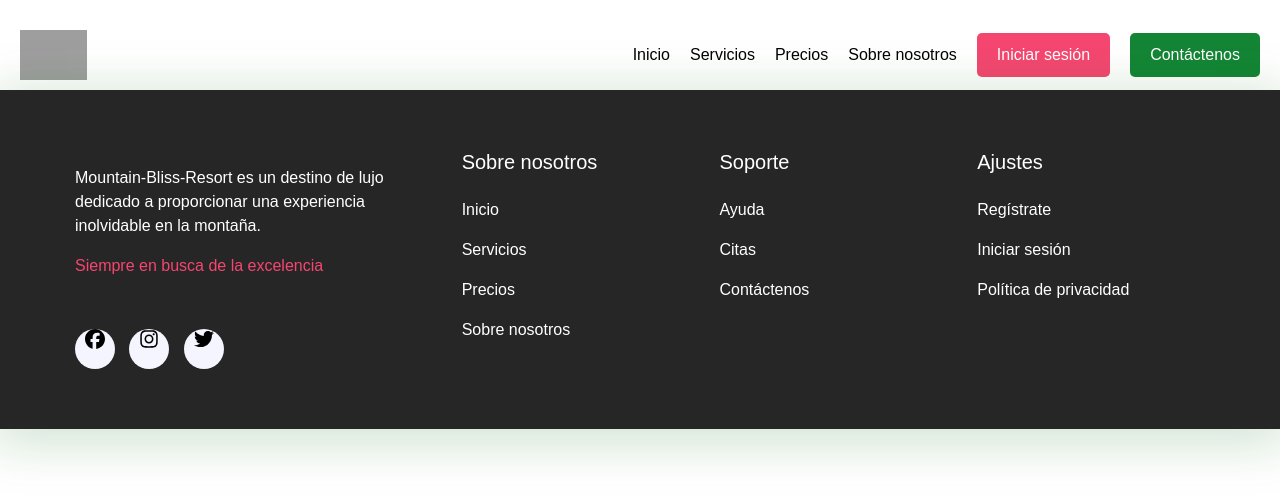
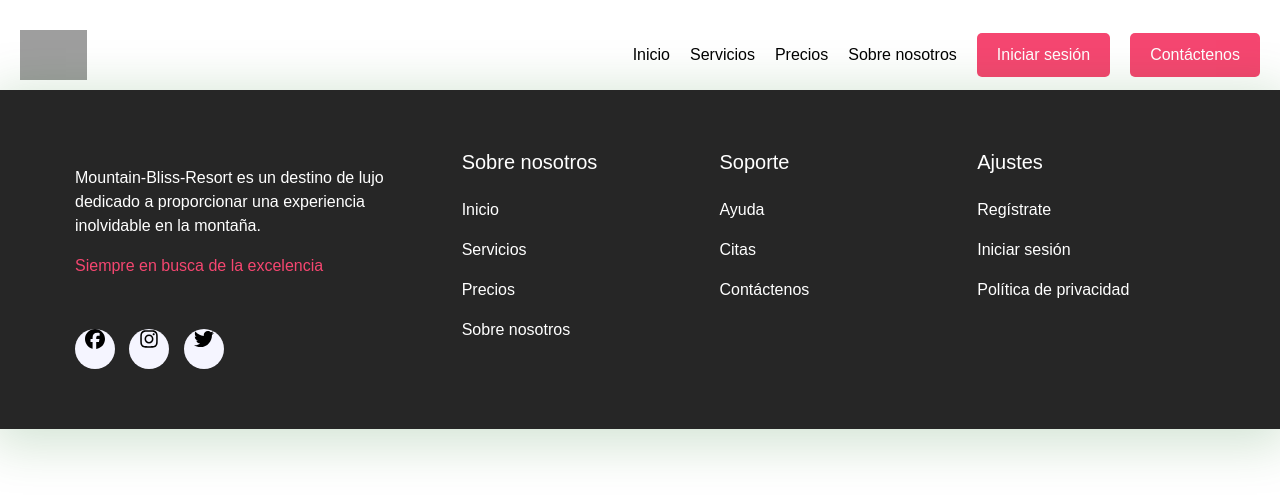
Before and after one commit to JosueBrenes/Mountain-Bliss-Resort, a PHP site: the page made by views/templates/head.php in a window 1280 px wide. Shown: the top 499 px of the page. Run offline with PHP 8.4, Linux system fonts and the light colour scheme; the template is opened without the code that fills it, so the values that code supplies are empty; grey boxes are pictures that could not be loaded.

Commit message:
Detalles
Se resuelven detalles minimos con las rutas

```diff
--- a/views/templates/head.php
+++ b/views/templates/head.php
@@ -6,11 +6,11 @@
     rel="stylesheet"
     href="https://stackpath.bootstrapcdn.com/bootstrap/4.5.2/css/bootstrap.min.css"
   />
-  <link rel="stylesheet" href="../public/build/css/styles.css" />
-  <link rel="icon" href="../public/build/img/icon.png" type="image/x-icon" />
+  <link rel="stylesheet" href="../../public/build/css/styles.css" />
+  <link rel="icon" href="../../public/build/img/icon.png" type="image/x-icon" />
   <link
     rel="shortcut icon"
-    href="../public/build/img/icon.png"
+    href="../../public/build/img/icon.png"
     type="image/x-icon"
   />
 </head>
--- a/views/templates/header.php
+++ b/views/templates/header.php
@@ -20,7 +20,7 @@
     <a
       href="../views/paginas/contact_us.php"
       class="btn-contact"
-      style="background-color: #138535"
+      style="background-color: #F54670"
       >Contáctenos</a
     >
   </nav>
```
